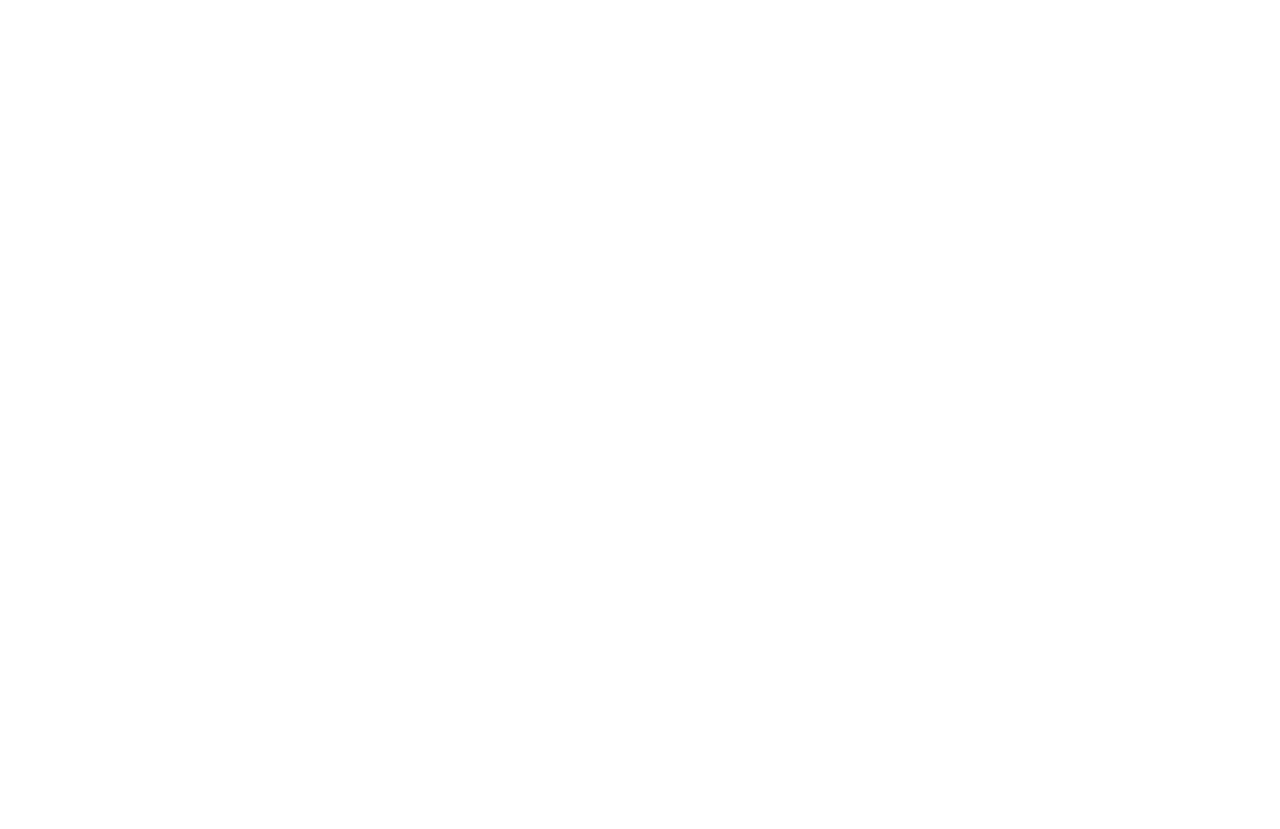
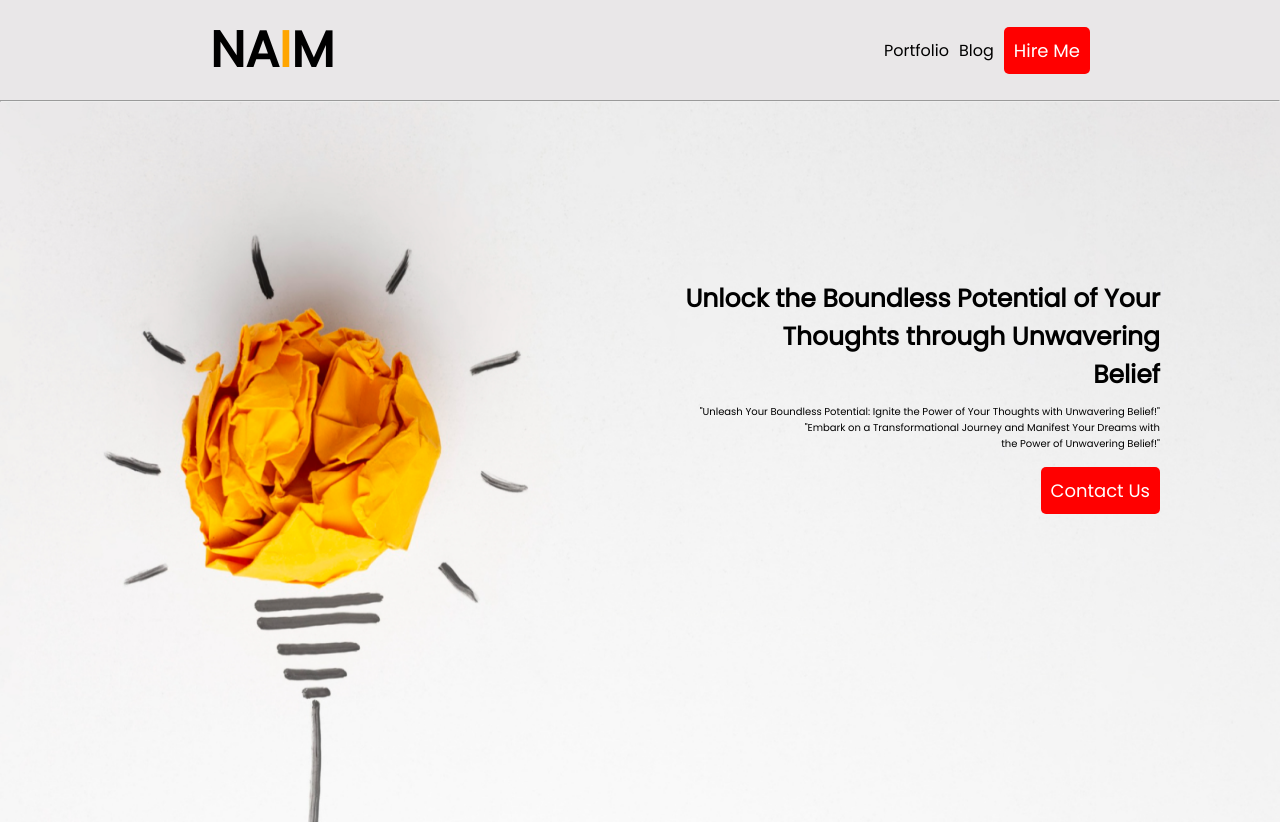
Before and after one commit to naimprodev/my-first-assin, a plain HTML site: page index.html in a window 1280 px wide. Before the commit the page ends 800 px from the top, so only its background shows below. Drawn offline with Linux system fonts and the light colour scheme.

Commit message:
add header and banner too

```diff
--- a/index.html
+++ b/index.html
@@ -1,13 +1,50 @@
 <!DOCTYPE html>
 <html lang="en">
+
 <head>
     <meta charset="UTF-8">
     <meta http-equiv="X-UA-Compatible" content="IE=edge">
     <meta name="viewport" content="width=device-width, initial-scale=1.0">
     <title>Assignment</title>
     <link rel="stylesheet" href="styles/style.css">
+    <link rel="preconnect" href="https://fonts.googleapis.com">
+    <link rel="preconnect" href="https://fonts.gstatic.com" crossorigin>
+    <link href="https://fonts.googleapis.com/css2?family=Open+Sans&family=Poppins&display=swap" rel="stylesheet">
 </head>
+
 <body>
+    <!-- header section -->
+    <header class="head">
+        <div class="head-title">
+            <h1>NA<span class="single-word">I</span>M</h1>
+        </div>
+        <div class="skill-list">
+            <ul class="skills">
+                <li class="port">Portfolio</li>
+                <li class="blog">Blog</li>
+                <li><button class="primary-btn">Hire Me</button></li>
+            </ul>
+        </div>
+    </header>
+    <hr>
+    <!-- banner section -->
+    <main>
+        <section class="web-benner">
+            <img class="banner-pic" src="images/banner/banner1.png" alt="">
+           <div class="banner-ditails">
+            <h1 class="banner-title">
+                Unlock the Boundless Potential of Your <br> Thoughts through Unwavering <br> Belief
+            </h1>
+            <p class="banner-description">
+                "Unleash Your Boundless Potential: Ignite the Power of Your Thoughts with Unwavering Belief!" <br> "Embark on
+                a
+                Transformational Journey and Manifest Your Dreams with <br> the Power of Unwavering Belief!"
+            </p>
+            <button class="primary-btn">Contact Us</button>
+           </div>
+        </section>
+    </main>
 
 </body>
+
 </html>
--- a/styles/style.css
+++ b/styles/style.css
@@ -0,0 +1,82 @@
+* {
+    margin: 0;
+    padding: 0;
+    /* font-family: 'Open Sans', sans-serif; */
+    font-family: 'Poppins', sans-serif;
+}
+
+/* style of header */
+.head {
+    background-color: #E9E7E8;
+    display: flex;
+    justify-content: space-between;
+    height: 10vh;
+    width: 100%;
+    align-items: center;
+    padding: 10px;
+}
+/* single word color */
+.single-word{
+    color: orange;
+}
+
+.head-title {
+    font-size: 25px;
+    font-weight: bold;
+    margin-left: 200px;
+}
+
+.skills {
+    display: flex;
+    list-style: none;
+    margin-right: 200px;
+    align-items: center;
+}
+.port{
+    margin-right: 10px;
+}
+.blog{
+    margin-right: 10px;
+}
+/* primary btn style */
+.primary-btn{
+    color: white;
+    background-color: red;
+    padding: 10px;
+    border: 0;
+    border-radius: 5px;
+    font-size: 18px;
+    font-weight: 100;
+}
+/* finish my head work */
+/* web banner style */
+.web-benner{
+    width: 100%;
+    height: 90vh;
+}
+/* banner pic size */
+.banner-pic{
+    width: 100%;
+    height: 90vh;
+}
+/* h1,p,btn style */
+.banner-ditails{
+    position: absolute;
+    left: 500px;
+    top: 260px;
+    width: 50%;
+    padding: 20px;
+    text-align: right;
+}
+/* h1 and p style */
+.banner-title{
+    font-size: 25px;
+    font-weight: bold;
+    margin-bottom: 10px;
+
+}
+.banner-description{
+    font-size: 10px;
+    font-weight: 100;
+    margin-bottom: 15px;
+}
```
